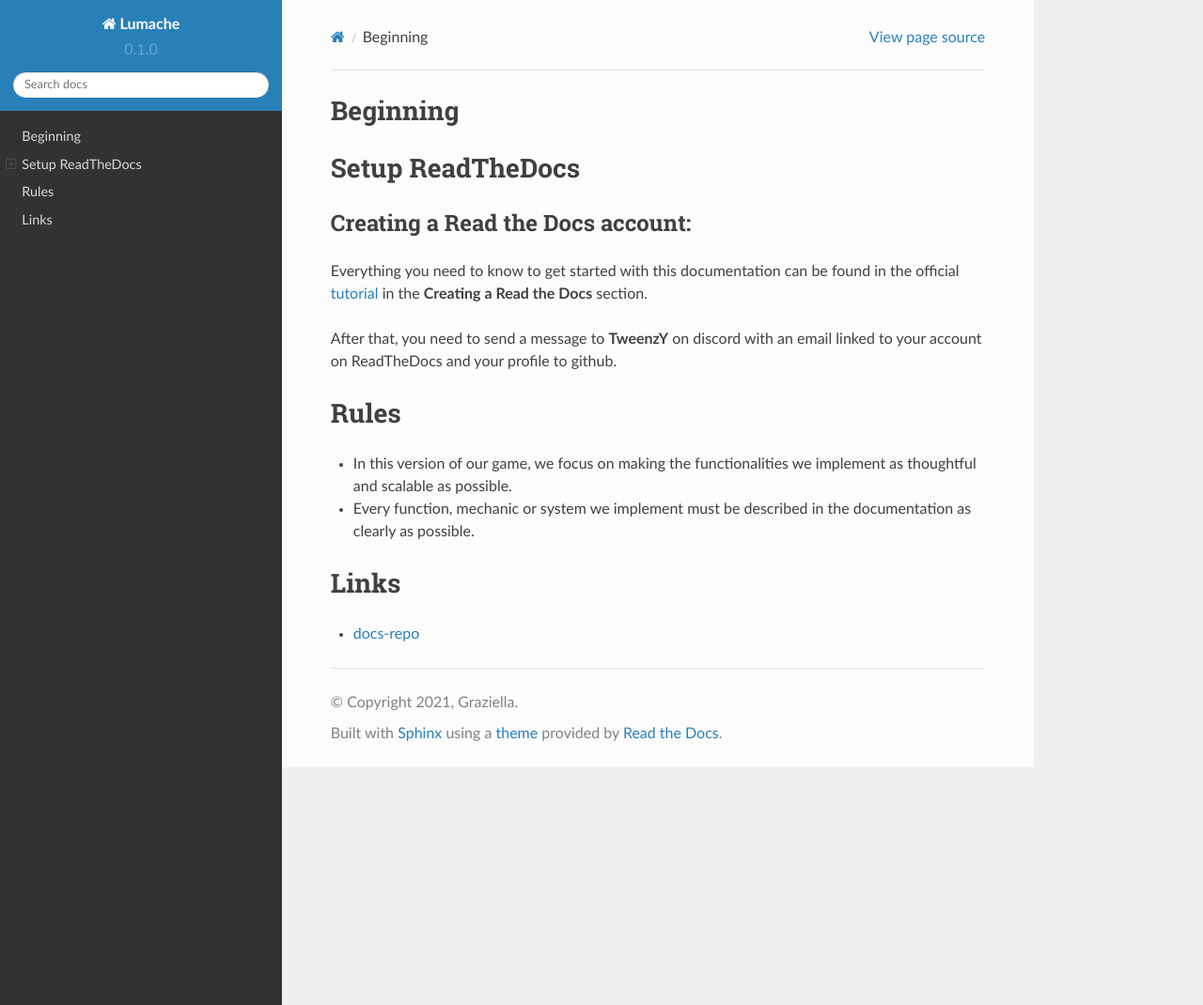
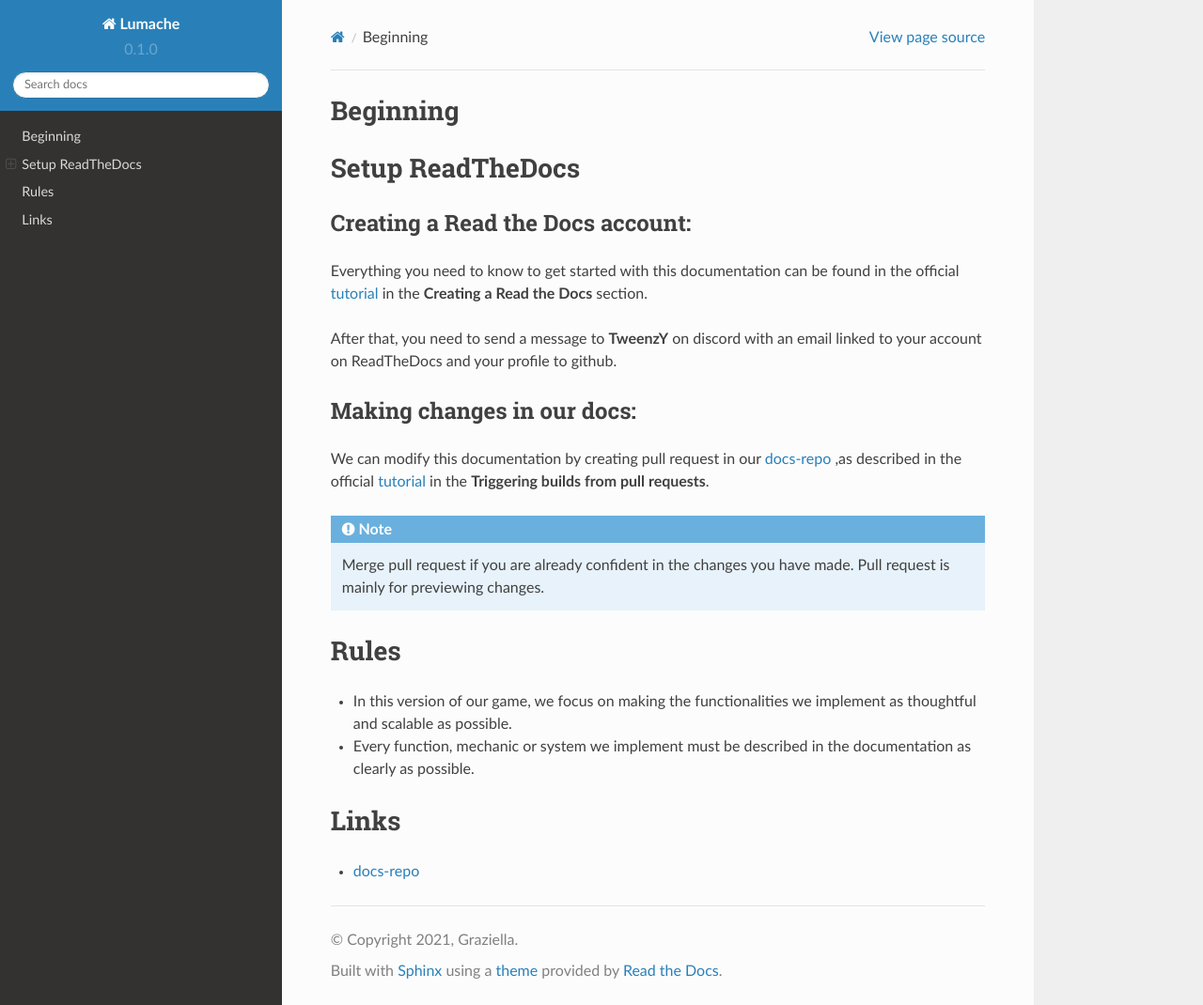
Before and after one commit to TweenzY-Y/Zwodziasz-Docs, a Sphinx documentation site: the page built from docs/source/beginning.rst, in a window 1280 px wide and 1070 px high. Shown: the whole window at 94% size. Built offline with Sphinx 7.4.7 and the Read the Docs theme 2.0.0, drawn with Linux system fonts in a browser that asks for light colours.

Commit message:
Added section about making changes in docs

```diff
--- a/docs/source/beginning.rst
+++ b/docs/source/beginning.rst
@@ -1,4 +1,5 @@
 .. __: https://docs.readthedocs.io/en/stable/tutorial/#creating-a-read-the-docs-account
+.. __: https://docs.readthedocs.io/en/stable/tutorial/#triggering-builds-from-pull-requests
 .. _docs-repo: https://github.com/TweenzY-Y/Zwodziasz-Docs
 Beginning
 =========
@@ -17,6 +18,15 @@ After that, you need to send a message to **TweenzY** on discord with an email l
 
 .. _rules:
 
+Making changes in our docs:
+---------------------------
+
+We can modify this documentation by creating pull request in our `docs-repo`_ ,as described in the official tutorial__ in the **Triggering builds from pull requests**.
+
+.. note::
+
+   Merge pull request if you are already confident in the changes you have made. Pull request is mainly for previewing changes.
+
 Rules
 =====
 
```
